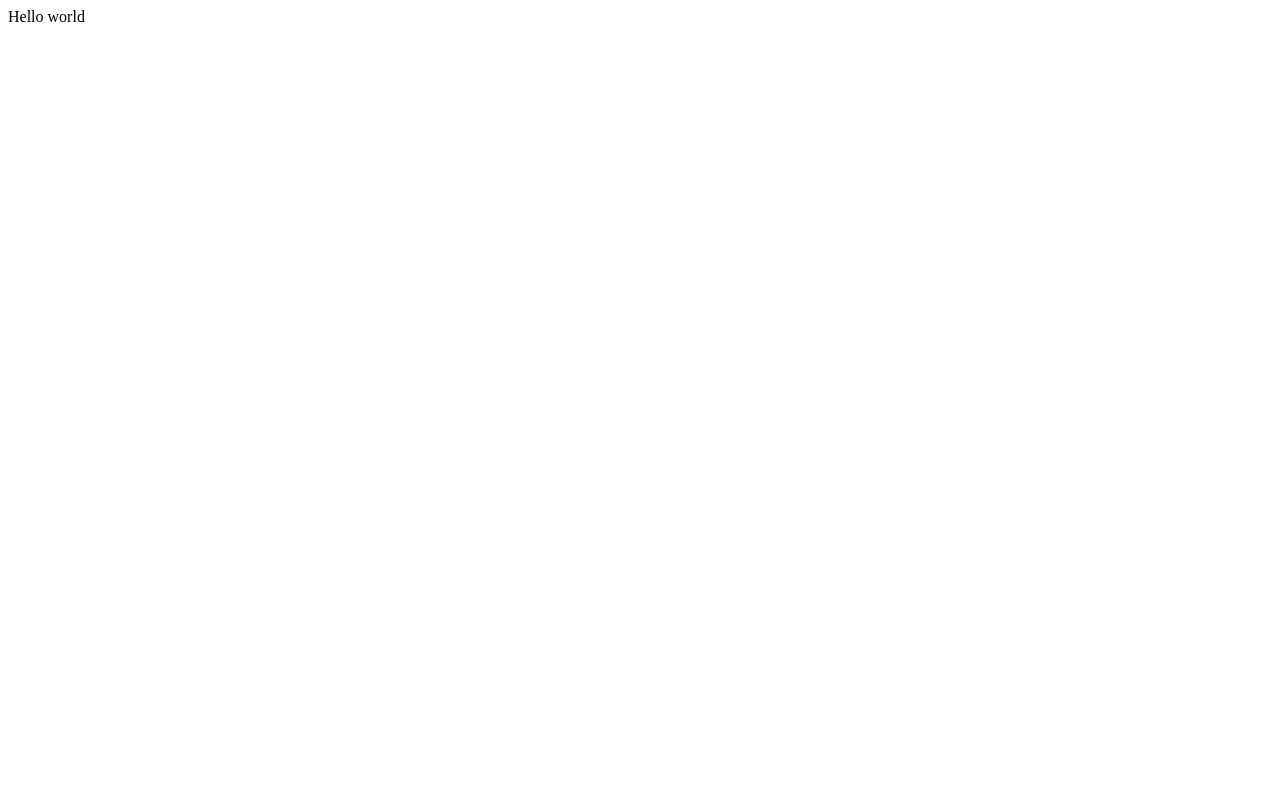
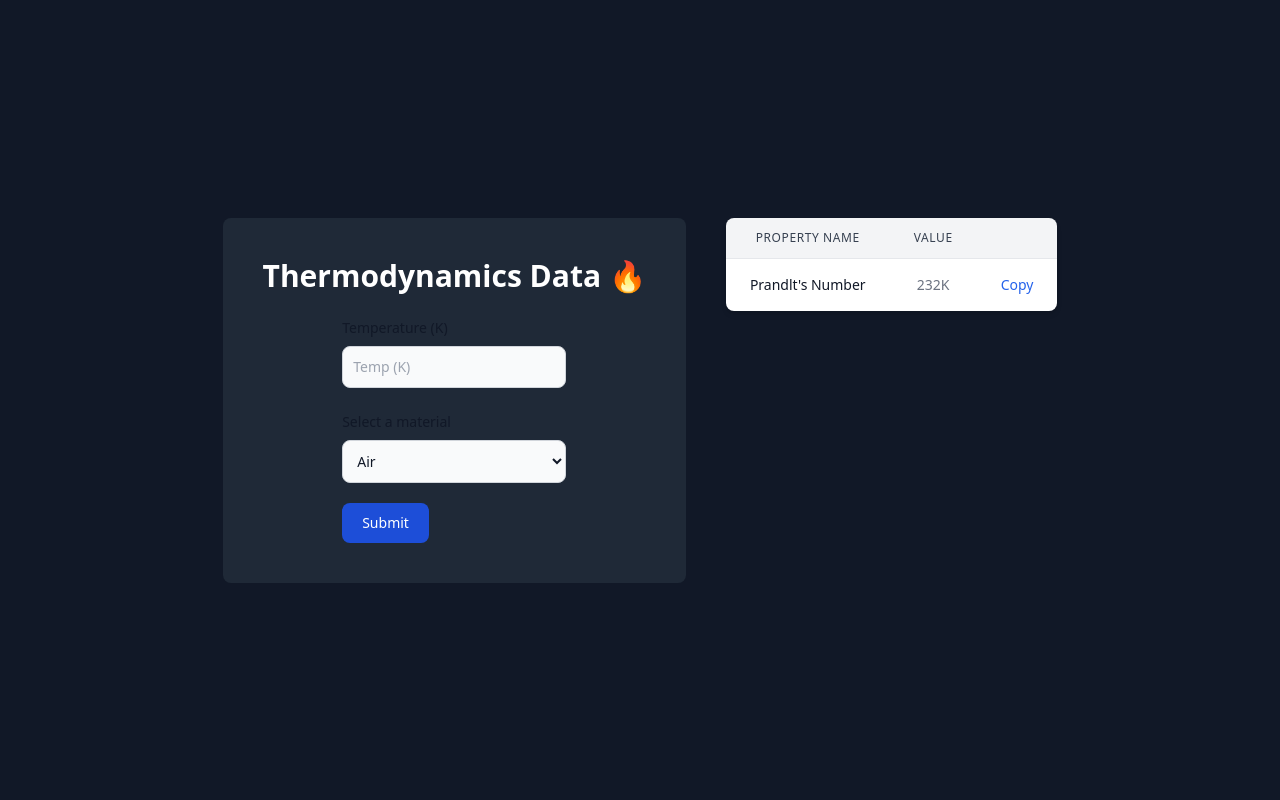
Before and after one commit to brburrous/Thermo_webapp, a Flask app: page / in a window 1280 px wide. Before the commit the page is almost empty. Run offline with Flask 2, Linux system fonts and the light colour scheme; some libraries are stand-ins or nearby versions.

Commit message:
Added files

```diff
--- /dev/null
+++ b/app/templates/base.html
@@ -0,0 +1,25 @@
+<!DOCTYPE html>
+<html lang="en">
+
+<head>
+    <meta charset="UTF-8">
+    <meta http-equiv="X-UA-Compatible" content="IE=edge">
+    <meta name="viewport" content="width=device-width, initial-scale=1.0">
+    <title>Thermodynamics Data</title>
+    <link href="../static/style.css" rel="stylesheet">
+    <script src="https://cdn.tailwindcss.com"></script>
+    <script src="https://ajax.googleapis.com/ajax/libs/jquery/3.5.1/jquery.min.js"></script>
+
+</head>
+
+<body class="bg-gray-900	">
+    <div class="flex items-center justify-center h-screen px-20">
+
+
+        {% block content %}
+        {% endblock %}
+
+    </div>
+</body>
+
+</html>
--- /dev/null
+++ b/app/templates/form.html
@@ -0,0 +1,21 @@
+<form>
+    <div class="mb-6">
+        <label for="Temp" class="block mb-2 text-sm font-medium text-gray-900 dark:text-gray-300">Temperature
+            (K)</label>
+        <input type="number" id="Temp"
+            class="bg-gray-50 border border-gray-300 text-gray-900 text-sm rounded-lg focus:ring-blue-500 focus:border-blue-500 block w-full p-2.5 dark:bg-gray-700 dark:border-gray-600 dark:placeholder-gray-400 dark:text-white dark:focus:ring-blue-500 dark:focus:border-blue-500"
+            placeholder="Temp (K)" required="">
+    </div>
+
+
+    <label for="material" class="block mb-2 text-sm font-medium text-gray-900 dark:text-gray-400">Select a
+        material</label>
+    <select id="material"
+        class="bg-gray-50 border border-gray-300 text-gray-900 text-sm rounded-lg focus:ring-blue-500 focus:border-blue-500 block w-full p-2.5 dark:bg-gray-700 dark:border-gray-600 dark:placeholder-gray-400 dark:text-white dark:focus:ring-blue-500 dark:focus:border-blue-500">
+        <option>Air</option>
+        <option>Water</option>
+        <option>Steam</option>
+    </select>
+    <button type="button" id="submitButton" onclick="getData()"
+        class="text-white bg-blue-700 hover:bg-blue-800 focus:ring-4 focus:ring-blue-300 font-medium rounded-lg text-sm w-full sm:w-auto px-5 py-2.5 my-5 text-center dark:bg-blue-600 dark:hover:bg-blue-700 dark:focus:ring-blue-800">Submit</button>
+</form>
--- a/app/templates/index.html
+++ b/app/templates/index.html
@@ -1,15 +1,17 @@
-<!DOCTYPE html>
-<html lang="en">
+{% extends 'base.html' %}
 
-<head>
-    <meta charset="UTF-8">
-    <meta http-equiv="X-UA-Compatible" content="IE=edge">
-    <meta name="viewport" content="width=device-width, initial-scale=1.0">
-    <title>Document</title>
-</head>
+{% block content %}
 
-<body>
-    Hello world
-</body>
+<div class="flex flex-row items-start">
+    <div class="flex flex-col items-center bg-gray-800 p-5 rounded-lg px-10 pt-10 mx-5">
+        <h1 class="text-white text-3xl mb-6 font-bold">Thermodynamics Data
+            🔥</h1>
+        <div> {% include 'form.html' %} </div>
+    </div>
 
-</html>
+    <div class="mx-5"> {% include 'table.html' %} </div>
+</div>
+
+<script src="static/script.js"></script>
+
+{% endblock %}
--- /dev/null
+++ b/app/templates/table.html
@@ -0,0 +1,41 @@
+<div class="flex flex-col">
+    <div class="overflow-x-auto shadow-md sm:rounded-lg">
+        <div class="inline-block min-w-full align-middle">
+            <div class="overflow-hidden ">
+                <table class="min-w-full divide-y divide-gray-200 table-fixed dark:divide-gray-700">
+                    <thead class="bg-gray-100 dark:bg-gray-700">
+                        <tr>
+                            <th scope="col"
+                                class="py-3 px-6 text-xs font-medium tracking-wider text-center text-gray-700 uppercase dark:text-gray-400">
+                                Property Name
+                            </th>
+                            <th scope="col"
+                                class="py-3 px-6 text-xs font-medium tracking-wider text-center text-gray-700 uppercase dark:text-gray-400">
+                                Value
+                            </th>
+
+                            <th scope="col" class="p-4">
+                                <span class="sr-only">Edit</span>
+                            </th>
+                        </tr>
+                    </thead>
+                    <tbody id="tableBody"
+                        class="bg-white divide-y divide-gray-200 dark:bg-gray-800 dark:divide-gray-700">
+                        <tr class="hover:bg-gray-100 dark:hover:bg-gray-700">
+                            <td
+                                class="py-4 px-6 text-sm font-medium text-gray-900 text-center whitespace-nowrap dark:text-white">
+                                Prandlt's Number</td>
+                            <td
+                                class="py-4 px-6 text-sm font-medium text-gray-500 text-center whitespace-nowrap dark:text-white">
+                                232K</td>
+                            <td class="py-4 px-6 text-sm font-medium text-right whitespace-nowrap">
+                                <a href="#" class="text-blue-600 dark:text-blue-500 hover:underline">Copy</a>
+                            </td>
+                        </tr>
+
+                    </tbody>
+                </table>
+            </div>
+        </div>
+    </div>
+</div>
```
